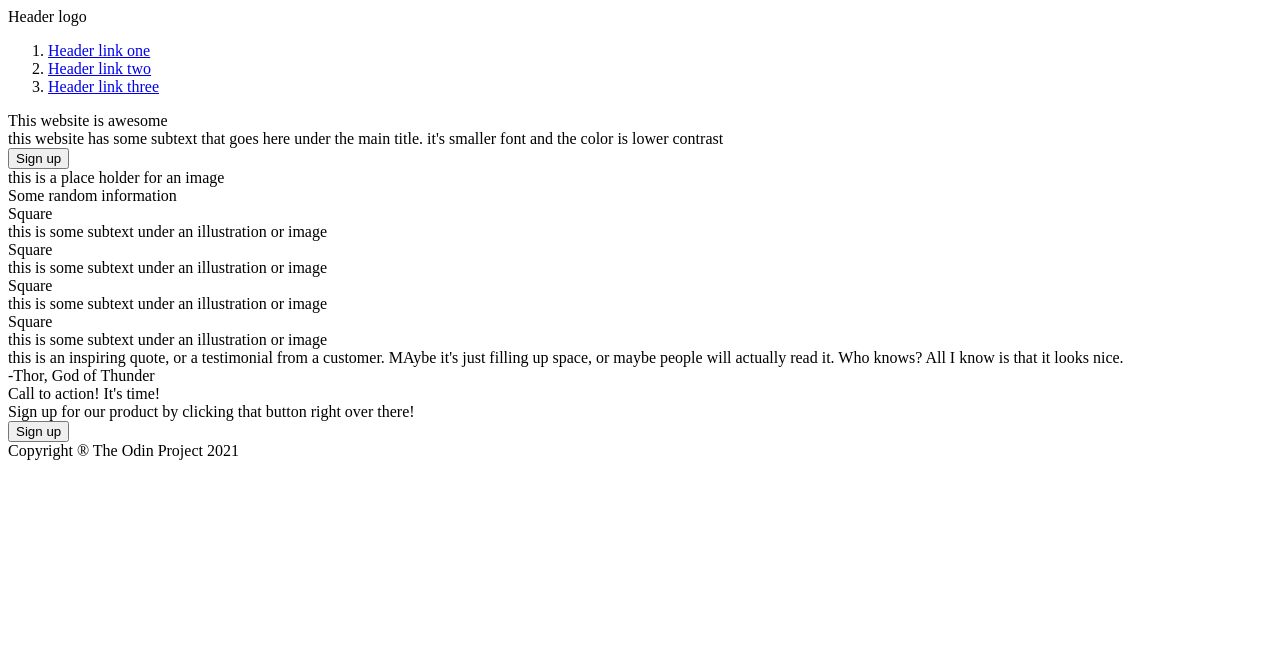
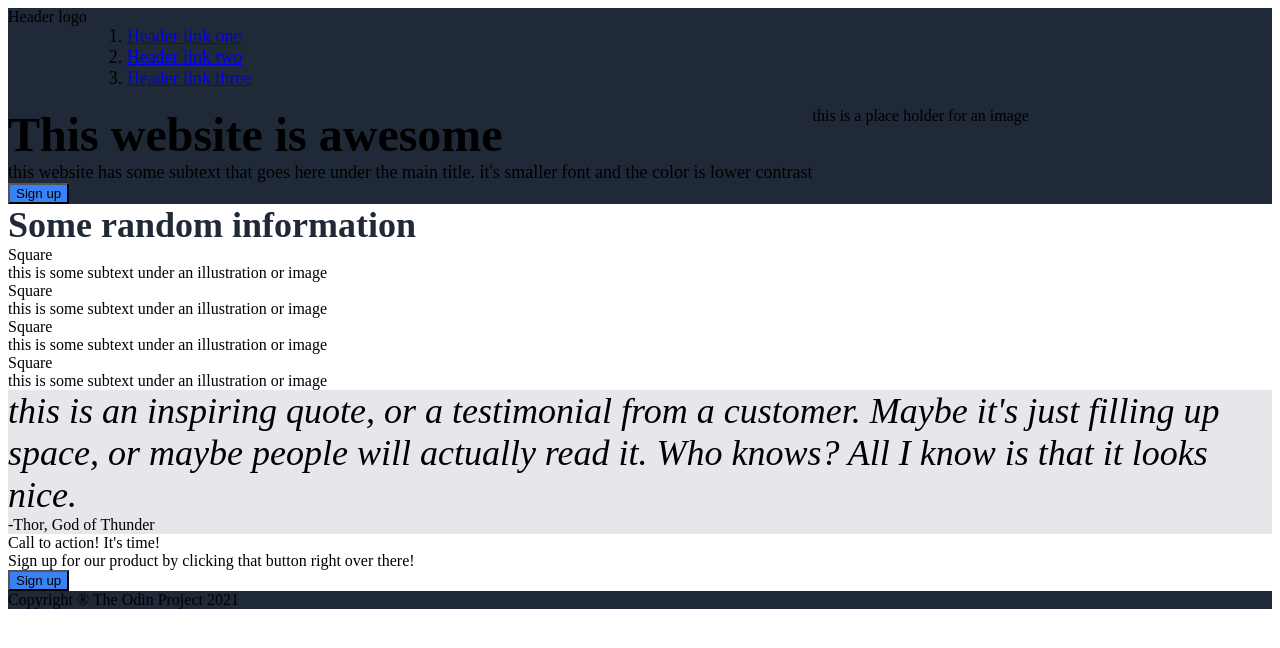
Before and after one commit to Notherbood/landing-page, a plain HTML site: page index.html in a window 1280 px wide. Drawn offline with Linux system fonts and the light colour scheme.

Commit message:
added all the basic style to style.css, fixed typo

```diff
--- a/index.html
+++ b/index.html
@@ -5,6 +5,7 @@
     <meta http-equiv="X-UA-Compatible" content="IE=edge">
     <meta name="viewport" content="width=device-width, initial-scale=1.0">
     <title>landing-page</title>
+    <link rel="stylesheet" href="style.css">
 </head>
 <body>
     <div class="body">
@@ -19,7 +20,7 @@
     <div class="upper-body">
         <div class="upper-left">
             <div class="title">This website is awesome</div>
-            <div class="subtext">
+            <div class="title-subtext">
                 this website has some subtext that goes here
                 under the main title. it's smaller font and
                 the color is lower contrast
@@ -56,7 +57,7 @@
     <div class="lower-middle">
         <div class="testimonial">
             this is an inspiring quote, or a testimonial
-            from a customer. MAybe it's just filling up
+            from a customer. Maybe it's just filling up
             space, or maybe people will actually read it.
             Who knows? All I know is that it looks nice.
         </div>
--- a/style.css
+++ b/style.css
@@ -1,10 +1,39 @@
 .body {
     display: flex;
     flex-direction: column;
-    justify-content: center;
 }
 
-.header {
+.header, .footer, .upper-body {
     display: flex;
-    background-color: black;
+    background-color: #1F2937;
 }
+
+.title {
+    font-size: 48px;
+    font-weight: 800;
+}
+
+.title-subtext, ol {
+    font-size: 18px;
+    color: E5E7EB;
+}
+
+button {
+    background-color: #3882f6;
+}
+
+.middle-title {
+    font-size: 36px;
+    font-weight: 800;
+    color: #1F2937;
+}
+
+.lower-middle {
+    background-color: #E5E7EB;
+}
+
+.testimonial {
+    font-size: 36px;
+    font-style: italic;
+    color: #1F22937;
+}
```
